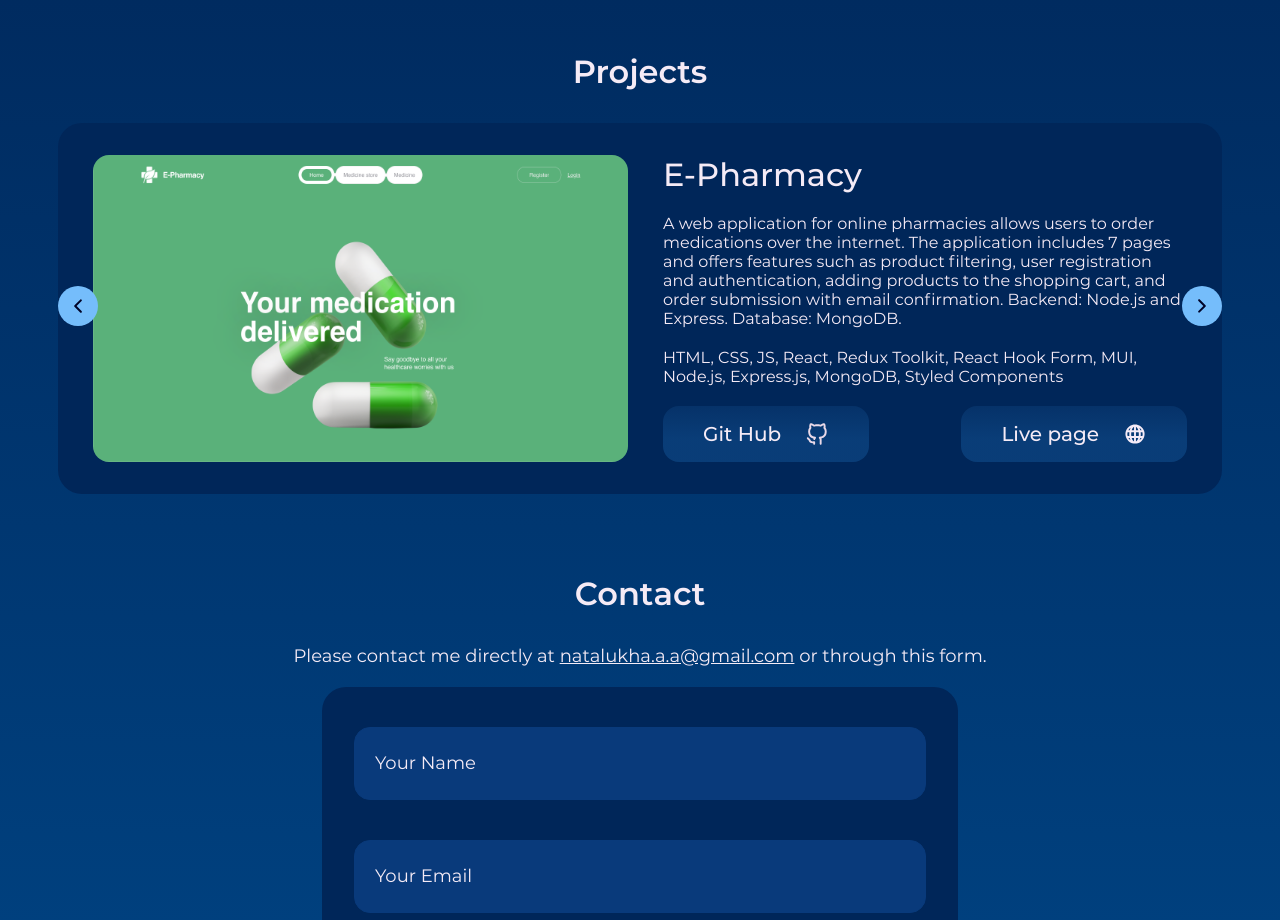
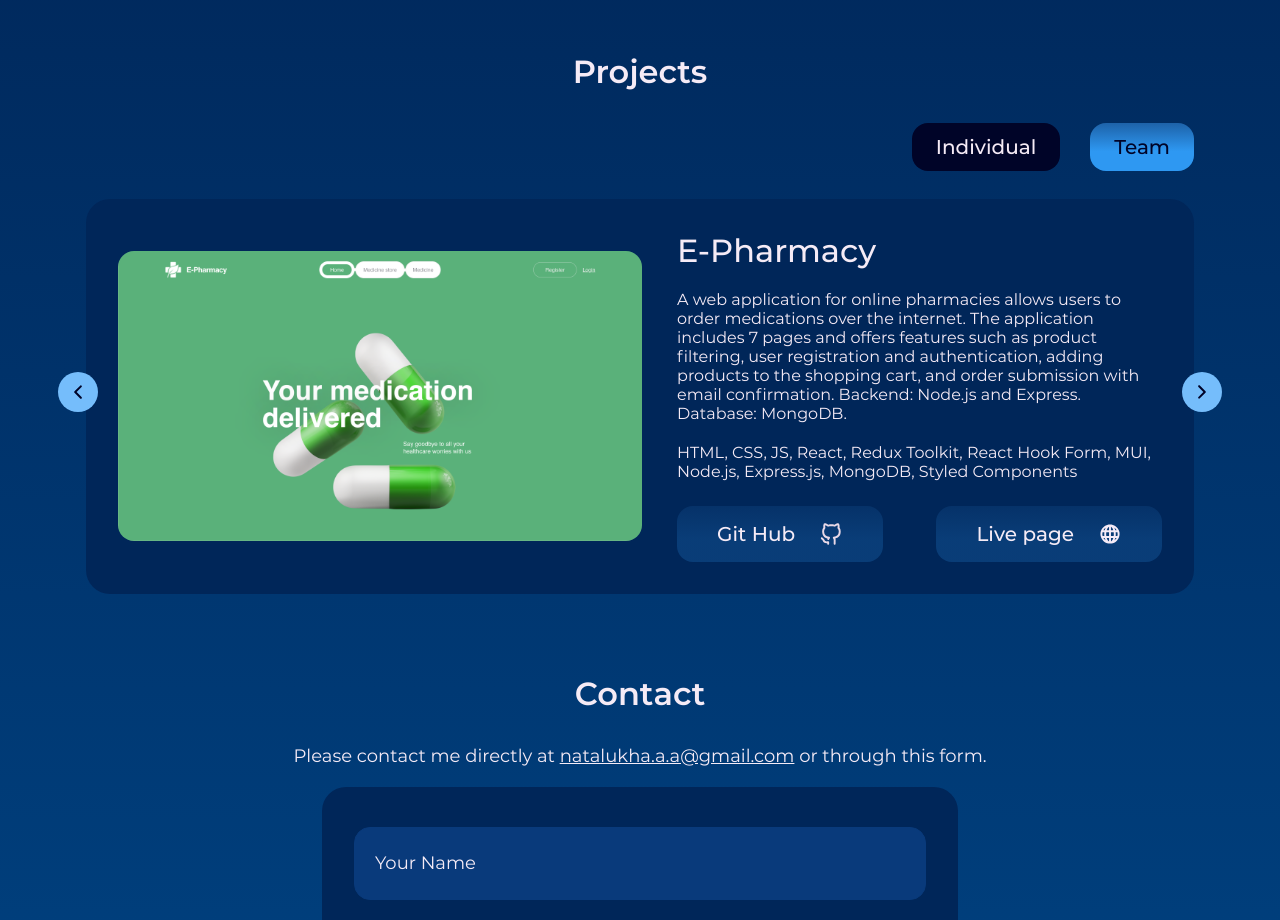
Before and after one commit to Aleksandr2905/portfolio, a React (Vite) app: page / in a window 1280 px wide. Shown: the part 1720-2640 px from the top of the page. Built offline with nearby package versions, Linux system fonts and the light colour scheme.

Commit message:
update project section

```diff
--- a/src/components/CardProject/CardProject.styled.ts
+++ b/src/components/CardProject/CardProject.styled.ts
@@ -3,8 +3,10 @@ import styled from "styled-components";
 export const Wrapper = styled.div`
   display: flex;
   max-width: 1108px;
+  height: 395px;
+  box-sizing: border-box;
   margin: 0 auto;
-  padding: 32px 35px;
+  padding: 32px;
   gap: 35px;
   border-radius: 24px;
   background: var(--bg-secondary);
@@ -12,6 +14,9 @@ export const Wrapper = styled.div`
 
 export const Image = styled.img`
   max-width: 535px;
+  height: 290px;
+  margin: auto 0;
+  /* height: 396px; */
   border-radius: 16px;
 `;
 
@@ -40,4 +45,5 @@ export const Text = styled.p`
 export const BtnBlock = styled.div`
   display: flex;
   justify-content: space-between;
+  margin-top: auto;
 `;
--- a/src/components/Projects/Projects.styled.ts
+++ b/src/components/Projects/Projects.styled.ts
@@ -4,37 +4,48 @@ export const WrapperSlider = styled.div`
   position: relative;
 `;
 
-// export const ButtonPrev = styled.button`
-//   display: flex;
-//   justify-content: center;
-//   align-items: center;
-//   position: absolute;
-//   top: 44%;
-//   left: 0;
-//   z-index: 1;
-//   width: 40px;
-//   height: 40px;
-//   border: none;
-//   border-radius: 50%;
-//   transition: all 0.5s;
-//   background-color: var(--light-blue);
+export const BtnNavBlock = styled.div`
+  display: flex;
+  justify-content: flex-end;
+  gap: 30px;
+  max-width: 1108px;
+  margin: 0 auto 28px;
+`;
 
-//   & svg {
-//     rotate: 270deg;
-//     fill: var(--dark-blue);
-//   }
+export const BtnNavProjects = styled.button<{ $active: boolean }>`
+  display: flex;
+  align-items: center;
+  gap: 24px;
+  width: fit-content;
+  padding: 12px 24px;
+  justify-content: center;
+  border: none;
+  border-radius: 16px;
+  background: ${(props) =>
+    props.$active
+      ? `var(--dark-blue)`
+      : `linear-gradient(
+      180deg,
+      var(--dark-blue) -102.68%,
+      var(--bright-blue) 58.93%
+    )`};
+  color: ${(props) =>
+    props.$active ? `var(--main-typography)` : `var(--dark-blue)`};
+  font-family: Montserrat, sans-serif;
+  font-size: 20px;
+  font-weight: 500;
+  line-height: normal;
+  transition: all 0.5s;
 
-//   &:hover {
-//     background-color: var(--dark-blue);
-//     box-shadow: 0px 0px 30px 0px rgba(233, 255, 255, 0.7);
+  &:hover {
+    transform: scale(1.05);
+    background: var(--dark-blue);
+    color: var(--main-typography);
+    box-shadow: 0px 0px 30px 0px rgba(233, 255, 255, 0.7);
+  }
+`;
 
-//     & svg {
-//       fill: var(--light-blue);
-//     }
-//   }
-// `;
-
-export const Button = styled.button<{ $left: boolean }>`
+export const ButtonSlider = styled.button<{ $left: boolean }>`
   display: flex;
   justify-content: center;
   align-items: center;
--- a/src/components/Projects/Projects.tsx
+++ b/src/components/Projects/Projects.tsx
@@ -1,40 +1,62 @@
+import { useState } from "react";
 import { Swiper, SwiperSlide } from "swiper/react";
 import { Navigation } from "swiper/modules";
+import type { Swiper as SwiperType } from "swiper";
 import "swiper/css";
 import "swiper/css/navigation";
 import { Container } from "../../style/GlobalStyles";
 import CardProject from "../CardProject/CardProject";
 import Title from "../Title/Title";
-import { individualProjects } from "../../helpers/projectsData";
-import { useState } from "react";
-import type { Swiper as SwiperType } from "swiper";
+import { individualProjects, teamProjects } from "../../helpers/projectsData";
 import * as s from "./Projects.styled";
 import sprite from "../../assets/icons/sprite.svg";
+import { IProjects } from "../../helpers/interface";
+
+type Direction = "prev" | "next";
+type ProjectType = "individual" | "team";
 
 const Projects: React.FC = () => {
   const [swiperInstance, setSwiperInstance] = useState<SwiperType | null>(null);
+  const [projectType, setProjectType] = useState<ProjectType>("individual");
 
-  const slideCards = individualProjects.map((project) => (
-    <SwiperSlide key={project.name}>
-      <CardProject project={project} />
-    </SwiperSlide>
-  ));
+  const getSlideCards = (projects: IProjects[]) =>
+    projects.map((project) => (
+      <SwiperSlide key={project.name}>
+        <CardProject project={project} />
+      </SwiperSlide>
+    ));
 
-  const handlePrev = () => {
+  const handleNavigation = (direction: Direction) => {
     if (swiperInstance) {
-      swiperInstance.slidePrev(500);
+      direction === "prev"
+        ? swiperInstance.slidePrev(500)
+        : swiperInstance.slideNext(500);
     }
   };
 
-  const handleNext = () => {
-    if (swiperInstance) {
-      swiperInstance.slideNext(500);
-    }
+  const handleToggle = (type: ProjectType) => {
+    setProjectType(type);
   };
 
   return (
     <Container id="projects">
       <Title title="Projects" />
+      <s.BtnNavBlock>
+        <s.BtnNavProjects
+          type="button"
+          onClick={() => handleToggle("individual")}
+          $active={projectType === "individual"}
+        >
+          Individual
+        </s.BtnNavProjects>
+        <s.BtnNavProjects
+          type="button"
+          onClick={() => handleToggle("team")}
+          $active={projectType === "team"}
+        >
+          Team
+        </s.BtnNavProjects>
+      </s.BtnNavBlock>
       <s.WrapperSlider>
         <Swiper
           onSwiper={setSwiperInstance}
@@ -43,28 +65,30 @@ const Projects: React.FC = () => {
           slidesPerView={1}
           centeredSlidesBounds={true}
         >
-          {slideCards}
+          {projectType === "individual"
+            ? getSlideCards(individualProjects)
+            : getSlideCards(teamProjects)}
         </Swiper>
-        <s.Button
+        <s.ButtonSlider
           type="button"
-          onClick={handlePrev}
+          onClick={() => handleNavigation("prev")}
           $left={true}
           aria-label="button-prev"
         >
           <svg width={24} height={24}>
             <use href={`${sprite}#arrow`} />
           </svg>
-        </s.Button>
-        <s.Button
+        </s.ButtonSlider>
+        <s.ButtonSlider
           type="button"
-          onClick={handleNext}
+          onClick={() => handleNavigation("next")}
           $left={false}
           aria-label="button-next"
         >
           <svg width={24} height={24}>
             <use href={`${sprite}#arrow`} />
           </svg>
-        </s.Button>
+        </s.ButtonSlider>
       </s.WrapperSlider>
     </Container>
   );
--- a/src/helpers/projectsData.ts
+++ b/src/helpers/projectsData.ts
@@ -1,4 +1,5 @@
 import pharmacy from "../assets/image/projects/e-pharmacy.png";
+import waterTracker from "../assets/image/projects/water-tracker.png";
 import { IProjects } from "./interface";
 
 export const individualProjects: IProjects[] = [
@@ -33,3 +34,15 @@ export const individualProjects: IProjects[] = [
     livePage: "https://e-pharmacy-client.vercel.app/",
   },
 ];
+
+export const teamProjects: IProjects[] = [
+  {
+    name: "Tracker of water",
+    image: waterTracker,
+    description:
+      "The  application  is  designed  to  track  user's  water  consumption.  Registration,  user  login,  and responsive layout are implemented. Team project. Role: Developer.",
+    technologies: "HTML, CSS, JS, React, Redux, Node.js, Express.js, MongoDB",
+    gitHub: "https://github.com/Aleksandr2905/watertracker-app",
+    livePage: "https://waterbot-app.vercel.app/",
+  },
+];
```
Also changed, not shown: src/assets/image/projects/water-tracker.png (added).
